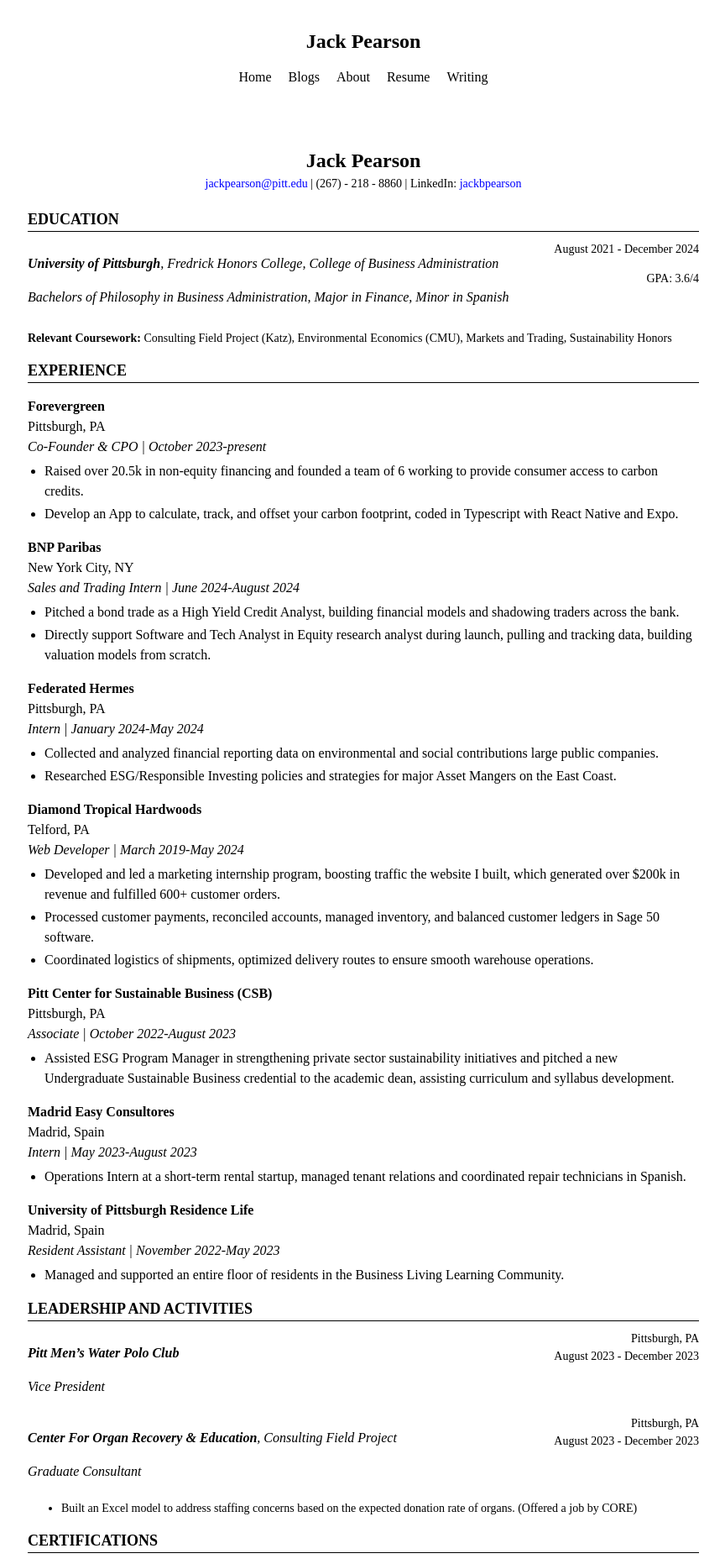
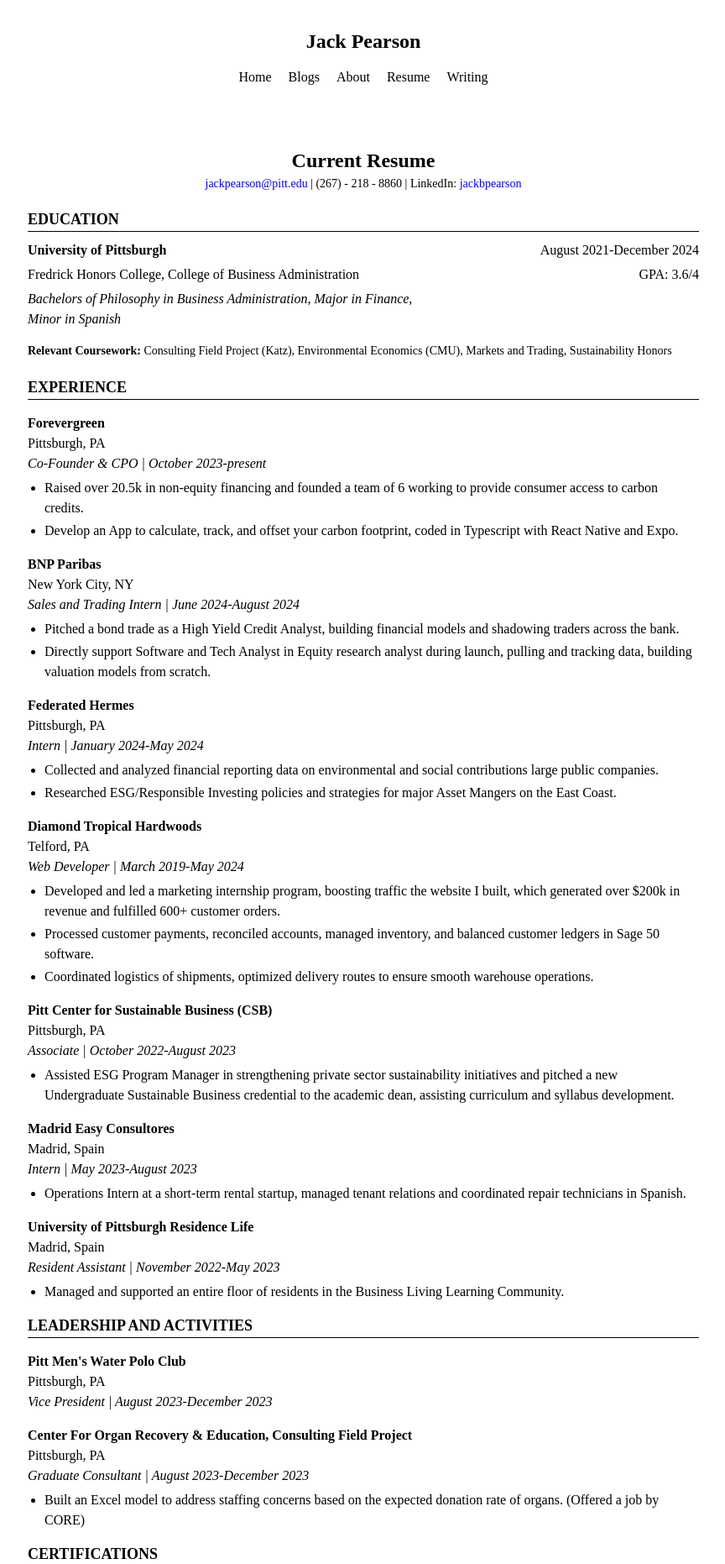
Before and after one commit to joepearson-music/site, a React (Create React App) app: page /resume in a window 1280 px wide. Shown: the top 1862 px of the page at 84% size, without its empty margins (207-1071 px from the left). Built offline with nearby package versions, Linux system fonts and the light colour scheme.

Commit message:
Finalized Resume

```diff
--- a/src/pages/Resume.css
+++ b/src/pages/Resume.css
@@ -1,11 +1,13 @@
+/* General styles */
 .resume-container {
   max-width: 800px;
   margin: 0 auto;
   padding: 20px;
-    font-family: Times New Roman, serif;
+  font-family: 'Times New Roman', serif;
   line-height: 1.2;
 }
 
+/* Header styles */
 .resume-header {
   text-align: center;
   margin-bottom: 20px;
@@ -26,8 +28,13 @@
   text-decoration: none;
 }
 
+/* Section styles */
 .resume-section {
   margin-bottom: 20px;
+  font-family: 'Times New Roman', serif;
+  line-height: 1.5;
+  max-width: 800px;
+  margin: 0 auto;
 }
 
 .resume-section h2 {
@@ -38,6 +45,64 @@
   border-bottom: 1px solid black;
 }
 
+.education-item {
+  margin-bottom: 15px;
+}
+/* Education styles */
+.education-section {
+  margin-bottom: 20px;
+}
+
+.education-content {
+  display: flex;
+  flex-wrap: wrap;
+  justify-content: space-between;
+  align-items: flex-start;
+}
+
+.education-main {
+  flex: 1 1 60%;
+  min-width: 200px;
+}
+
+.education-details {
+  flex: 1 1 40%;
+  min-width: 150px;
+  text-align: right;
+}
+
+.university, .college, .degree, .date, .gpa {
+  margin: 0 0 5px 0;
+}
+
+.university {
+  font-weight: bold;
+}
+
+.degree {
+  font-style: italic;
+}
+
+.relevant-coursework {
+  margin-top: 10px;
+  font-size: 14px;
+}
+
+@media (max-width: 600px) {
+  .education-content {
+    flex-direction: column;
+  }
+
+  .education-main, .education-details {
+    width: 100%;
+    text-align: left;
+  }
+
+  .education-details {
+    margin-top: 10px;
+  }
+}
+/* Experience styles */
 .experience-item {
   margin-bottom: 15px;
 }
@@ -57,6 +122,7 @@
   margin: 0 0 5px 0;
 }
 
+/* List styles */
 ul {
   margin: 5px 0 0 20px;
   padding: 0;
@@ -65,77 +131,42 @@
 li {
   margin-bottom: 3px;
 }
-  .resume-section {
-    font-family: 'Times New Roman', serif;
-    line-height: 1.5;
-    max-width: 800px;
-    margin: 0 auto;
+
+.leadership-section {
+  margin-bottom: 20px;
 }
 
-  .resume-section h2 {
-    font-size: 18px;
-    font-weight: bold;
-    text-transform: uppercase;
-    margin-bottom: 10px;
-    border-bottom: 1px solid black;
-  }
-
-  .education-content {
+.leadership-item {
   display: flex;
   justify-content: space-between;
-    margin-bottom: 5px;
-  }
-
-  .education-main {
-    flex: 1;
-    font-style: italic;
-  }
-
-  .education-date {
-    text-align: right;
-    flex-shrink: 0;
-    font-size: 14px;
-  }
-
-  .education-date p {
-    font-style: normal;
-    font-size: 14px;
-  }
-
-  .relevant-coursework {
-    margin-top: 10px;
-    font-size: 14px;
-  }
-
-  .relevant-coursework strong {
-    font-weight: bold;
-  }
-  .education-main strong em {
-    font-weight: bold;
-  }
-
-
-  .leadership-content {
-    display: flex;
-    justify-content: space-between;
-    margin-bottom: 5px;
+  margin-bottom: 10px;
 }
 
 .leadership-main {
   flex: 1;
-    font-style: italic;
 }
 
 .leadership-location {
   text-align: right;
-    flex-shrink: 0;
-    font-size: 14px;
+  min-width: 200px;
 }
 
-  .leadership-location p {
+.organization, .position, .leadership-location p {
   margin: 0;
-    font-style: normal;
-    font-size: 14px;
+  line-height: 1.4;
+}
+
+.organization {
+  font-weight: bold;
+}
+
+.project {
+  font-style: italic;
+  font-weight: normal;
+}
+
+.position {
+  font-style: italic;
 }
 
 .leadership-details {
@@ -148,6 +179,18 @@
   font-size: 14px;
 }
 
+@media (max-width: 600px) {
+  .leadership-item {
+    flex-direction: column;
+  }
+
+  .leadership-location {
+    text-align: left;
+    margin-top: 5px;
+  }
+}
+
+/* Certifications and Skills styles */
 .certifications-content, .skills-content {
   margin-bottom: 15px;
 }
@@ -160,3 +203,34 @@
 .skills-content p strong {
   font-weight: bold;
 }
+
+/* New styles for education layout */
+.education-row {
+  display: flex;
+  justify-content: space-between;
+  align-items: flex-start;
+  flex-wrap: wrap;
+}
+
+.education-row span {
+  flex: 1 1 auto;
+  margin-right: 10px;
+}
+
+.education-date {
+  min-width: 200px;
+}
+
+.education-school,
+.education-degree {
+  min-width: 300px;
+}
+
+.education-gpa {
+  min-width: 100px;
+}
+
+.relevant-coursework {
+  width: 100%;
+  margin-top: 10px;
+}
--- a/src/pages/Resume.tsx
+++ b/src/pages/Resume.tsx
@@ -4,7 +4,7 @@
 const Resume: React.FC = () => (
   <div className="resume-container">
     <header className="resume-header">
-      <h1>Jack Pearson</h1>
+      <h1>Current Resume</h1>
       <p>
         <a href="mailto:jackpearson@pitt.edu">jackpearson@pitt.edu</a> | (267) -
         218 - 8860 | LinkedIn:{" "}
@@ -18,22 +18,22 @@
       </p>
     </header>
 
-    <section className="resume-section">
+    <section className="resume-section education-section">
       <h2>EDUCATION</h2>
       <div className="education-content">
         <div className="education-main">
-          <p>
-            <strong>University of Pittsburgh</strong>, Fredrick Honors College,
-            College of Business Administration
+          <p className="university">University of Pittsburgh</p>
+          <p className="college">
+            Fredrick Honors College, College of Business Administration
           </p>
-          <p>
+          <p className="degree">
             Bachelors of Philosophy in Business Administration, Major in
             Finance, Minor in Spanish
           </p>
         </div>
-        <div className="education-date">
-          August 2021 - December 2024
-          <p>GPA: 3.6/4</p>
+        <div className="education-details">
+          <p className="date">August 2021-December 2024</p>
+          <p className="gpa">GPA: 3.6/4</p>
         </div>
       </div>
       <p className="relevant-coursework">
@@ -160,49 +160,32 @@
 
     <section className="resume-section">
       <h2>LEADERSHIP AND ACTIVITIES</h2>
-      <div className="leadership-content">
-        <div className="leadership-main">
-          <p>
-            <strong>Pitt Men’s Water Polo Club</strong>
-          </p>
-          <p>
-            <em>Vice President</em>
+      <div className="experience-item">
+        <h3>Pitt Men's Water Polo Club</h3>
+        <p className="experience-location">Pittsburgh, PA</p>
+        <p className="experience-position">
+          Vice President | August 2023-December 2023
         </p>
       </div>
-        <div className="leadership-location">
-          <p>Pittsburgh, PA</p>
-          <p>August 2023 - December 2023</p>
-        </div>
-      </div>
-
-      <div className="leadership-content">
-        <div className="leadership-main">
-          <p>
-            <strong>Center For Organ Recovery & Education</strong>,{" "}
-            <em>Consulting Field Project</em>
+      <div className="experience-item">
+        <h3>Center For Organ Recovery & Education, Consulting Field Project</h3>
+        <p className="experience-location">Pittsburgh, PA</p>
+        <p className="experience-position">
+          Graduate Consultant | August 2023-December 2023
         </p>
-          <p>
-            <em>Graduate Consultant</em>
-          </p>
-        </div>
-        <div className="leadership-location">
-          <p>Pittsburgh, PA</p>
-          <p>August 2023 - December 2023</p>
-        </div>
-      </div>
-
-      <ul className="leadership-details">
+        <ul>
           <li>
             Built an Excel model to address staffing concerns based on the
             expected donation rate of organs. (Offered a job by CORE)
           </li>
         </ul>
+      </div>
     </section>
 
     <section className="resume-section">
       <h2>CERTIFICATIONS</h2>
       <div className="certifications-content">
-        <p>Bloomberg Terminal</p>
+        <p>Bloomberg Market Concepts</p>
         <p>Google Analytics Certification</p>
         <p>Replit 100 Days of Code (Python)</p>
       </div>
```
Lines whose indentation alone changed are shown as unchanged.
